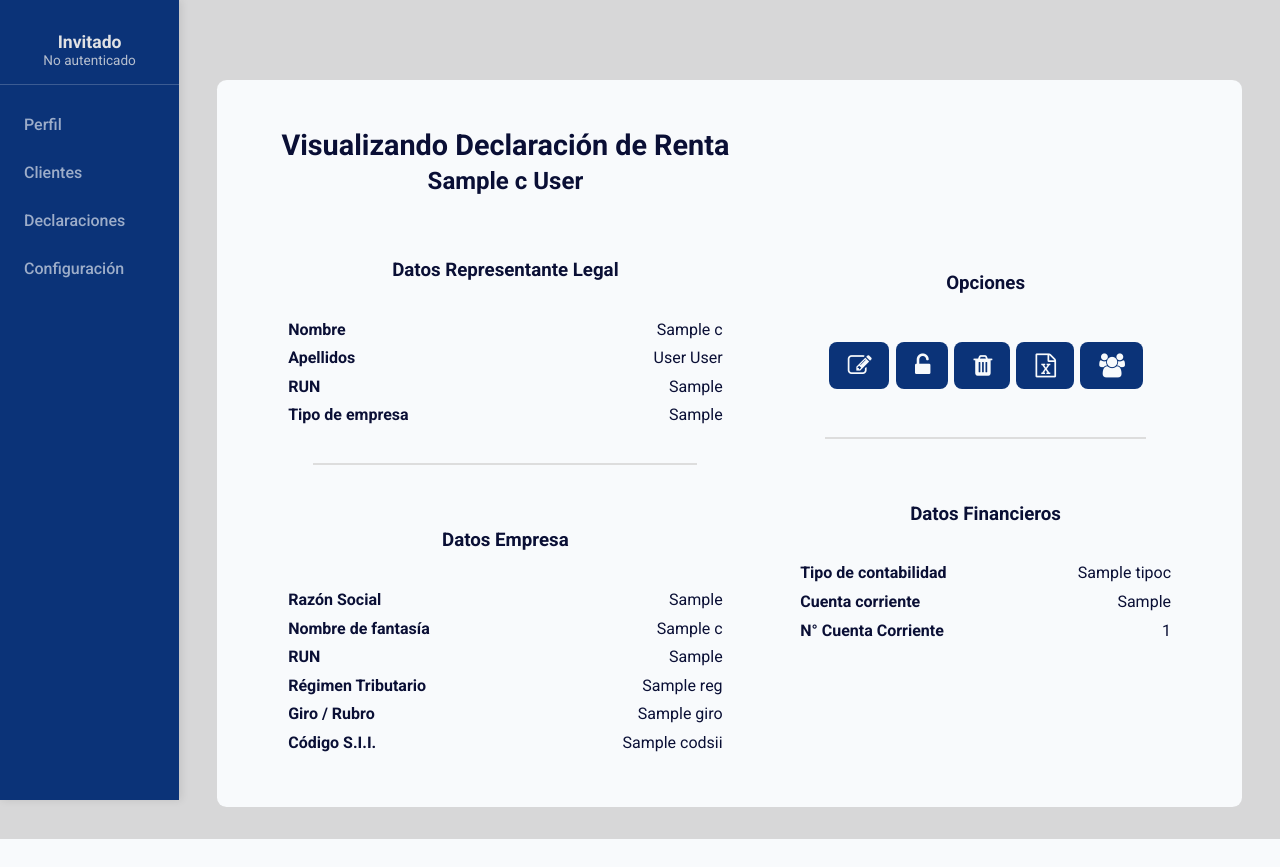
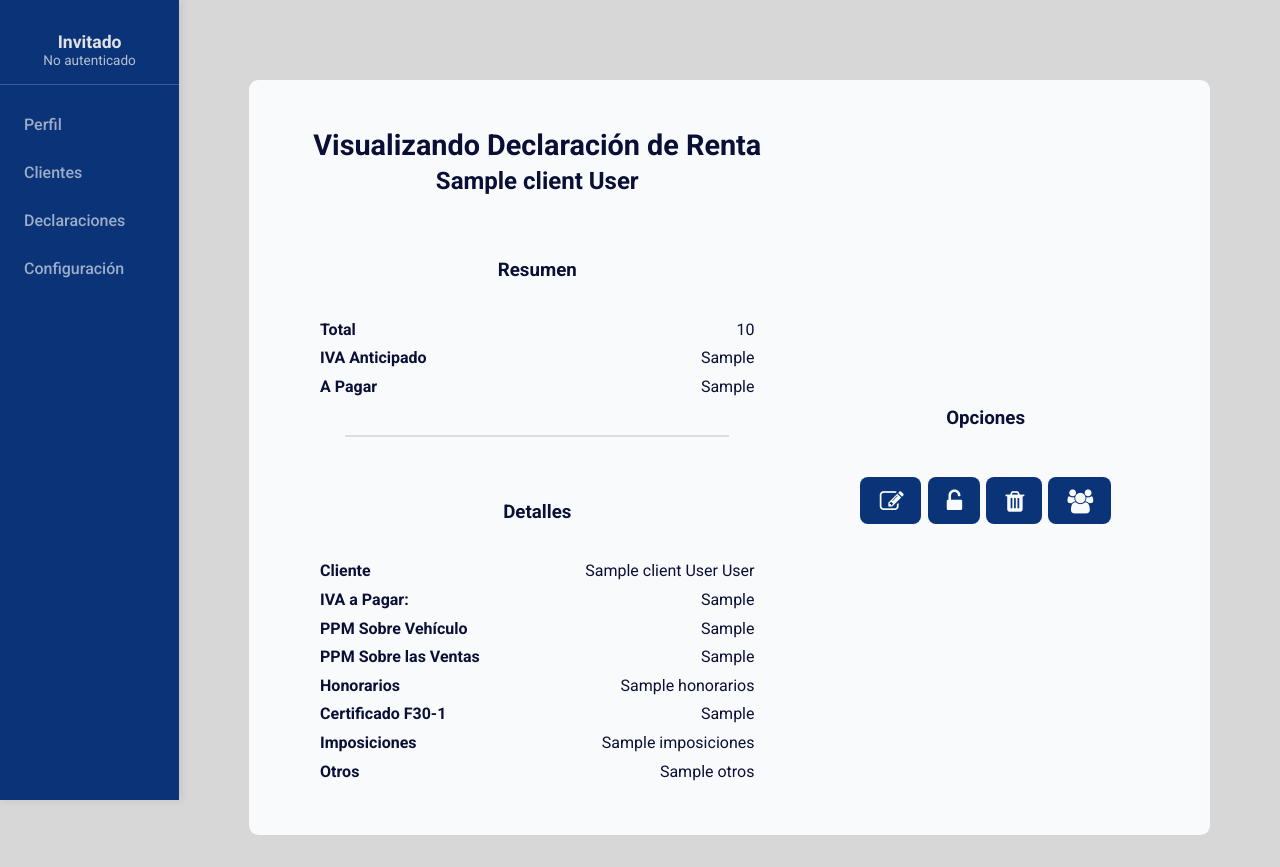
Before and after one commit to i-n-dra/cligest, a Django app: template src/gestion/templates/pagos/detail.html in a window 1280 px wide. Before the commit the page ends 839 px from the top, so only its background shows below. Run offline with Django 5.2, Linux system fonts and the light colour scheme; the template is opened without the code that fills it: most values are stand-ins (such as "Sample title", 1, 10 or a date in 2020); some libraries are stand-ins or nearby versions.

Commit message:
avance en pagos, create debería funcionar perfectamente. espero

```diff
--- a/src/gestion/static/css/base_styles.css
+++ b/src/gestion/static/css/base_styles.css
@@ -374,6 +374,14 @@ bdi { /* info hash de contraseña usuario */
     text-align: left;
     margin: .5rem 1rem;
     align-items: center;
+    flex-direction: row-reverse;
+    justify-content: flex-end;
+}
+
+.update-container td .errorlist {
+    margin: auto;
+    padding-left: 1rem;
+    max-width: 15rem;
 }
 
 .update-container .helptext, .update-container th label {
--- a/src/gestion/static/js/validations.js
+++ b/src/gestion/static/js/validations.js
@@ -58,11 +58,11 @@ async function suma_pagos() {
   let input_imposiciones = document.getElementById("id_imposiciones");
   let input_otros = document.getElementById("id_otros");
   let input_a_pagar = document.getElementById("id_a_pagar");
+  let input_total = document.getElementById("id_total");
 
-  // isNaN(input_iva1.value) ? input_iva1.value = 0 : input_iva1.value;
   const inputs = [
     input_iva1, input_iva2, input_ppm_vehiculo, input_ppm_ventas,
-    input_honorarios, input_f301, input_imposiciones, input_otros
+    input_honorarios, input_f301, input_imposiciones, input_otros, input_total
   ];
 
   inputs.forEach(input => {
@@ -72,15 +72,19 @@ async function suma_pagos() {
   });
 
   let total = 0;
-  total += (
+  total +=
     parseInt(input_iva1.value) +
-    parseInt(input_iva2.value) +
     parseInt(input_ppm_vehiculo.value) +
     parseInt(input_ppm_ventas.value) +
     parseInt(input_honorarios.value) +
     parseInt(input_f301.value) +
     parseInt(input_imposiciones.value) +
-    parseInt(input_otros.value)
-  );
+    parseInt(input_otros.value) +
+    parseInt(input_iva2.value);
+
+  input_total.value = total;
+
+  total -= parseInt(input_iva2.value);
+
   input_a_pagar.value = total;
 }
--- a/src/gestion/templates/pagos/detail.html
+++ b/src/gestion/templates/pagos/detail.html
@@ -8,79 +8,60 @@
 <div class='detail-container'>
     <div>
         <h1>Visualizando Declaración de Renta</h1>
-        <h2>{{ c.nombre_rep_legal }} {{ c.last_name_1_rep_legal }}</h2>
-        {% if c %}
-        <h3>Datos Representante Legal</h3>
+        <h2>{{ p.client.nombre_rep_legal }} {{ p.client.last_name_1_rep_legal }}</h2>
+        {% if p %}
+
+        <h3>Resumen</h3>
         <table class="detail-table">
             <tr>
-                <th>Nombre</th>
-                <td>{{ c.nombre_rep_legal }}</td>
-            </tr>
-                <th>Apellidos</th>
-                <td>{{ c.last_name_1_rep_legal }} {{ c.last_name_2_rep_legal }}</td>
-            </tr>
-                <th>RUN</th>
-                <td>{{ c.run_rep_legal }}</td>
+                <th>Total</th>
+                <td>{{ p.total }}</td>
             </tr>
             <tr>
-                <th>Tipo de empresa</th>
-                <td>{{ c.tipo_empresa }}</td>
+                <th>IVA Anticipado</th>
+                <td>{{ p.iva_anticipado }}</td>
+            </tr>
+            <tr>
+                <th>A Pagar</th>
+                <td>{{ p.a_pagar }}</td>
             </tr>
         </table>
 
         <hr class="solid-divider">
 
-        <h3>Datos Empresa</h3>
+        <h3>Detalles</h3>
         <table class="detail-table">
             <tr>
-                <th>Razón Social</th>
-                {% if c.razon_social %}
-                <td>{{ c.razon_social }}</td>
-                {% else %}
-                <td>No tiene</td>
-                {% endif %}
+                <th>Cliente</th>
+                <td>{{ p.client.nombre_rep_legal }} {{ p.client.last_name_1_rep_legal }} {{ p.client.last_name_2_rep_legal }}</td>
             </tr>
             <tr>
-                <th>Nombre de fantasía</th>
-                {% if c.nombre_fantasia %}
-                <td>{{ c.nombre_fantasia }}</td>
-                {% else %}
-                <td>No tiene</td>
-                {% endif %}
+                <th>IVA a Pagar:</th>
+                <td>{{ p.iva_a_pagar }}</td>
             </tr>
             <tr>
-                <th>RUN</th>
-                <td>{{ c.run_empresa }}</td>
+                <th>PPM Sobre Vehículo</th>
+                <td>{{ p.ppm_vehiculo }}</td>
             </tr>
             <tr>
-                <th>Régimen Tributario</th>
-                <td>
-                <ul>
-                    {% for reg in c.reg_tributario.all %}
-                    <li style="list-style: none;">{{ reg.name }}</li>
-                    {% endfor %}
-                </ul>
-                </td>
+                <th>PPM Sobre las Ventas</th>
+                <td>{{ p.ppm_ventas }}</td>
             </tr>
             <tr>
-                <th>Giro / Rubro</th>
-                <td>
-                <ul>
-                    {% for giro in c.giro_rubro.all %}
-                    <li style="list-style: none;">{{ giro.name }}</li>
-                    {% endfor %}
-                </ul>
-                </td>
+                <th>Honorarios</th>
+                <td>{{ p.honorarios }}</td>
             </tr>
             <tr>
-                <th>Código S.I.I.</th>
-                <td>
-                <ul>
-                    {% for codsii in c.codigo_sii.all %}
-                    <li style="list-style: none;">{{ codsii }}</li>
-                    {% endfor %}
-                </ul>
-                </td>
+                <th>Certificado F30-1</th>
+                <td>{{ p.f301 }}</td>
+            </tr>
+            <tr>
+                <th>Imposiciones</th>
+                <td>{{ p.imposiciones }}</td>
+            </tr>
+            <tr>
+                <th>Otros</th>
+                <td>{{ p.otros }}</td>
             </tr>
         </table>
     </div>
@@ -88,41 +69,19 @@
     <div>
         <h3>Opciones</h3>
         <div>
-            <a href="{% url "update_client" c.id %}" class='detail-button' title='Editar cliente'>
+            <a href="{% url "update_pago" p.id %}" class='detail-button' title='Editar declaración'>
                 <i class="fa fa-pencil-square-o" style="font-size:24px; padding-left:.1rem"></i>
             </a>
             <a href="" class='detail-button' title='Editar claves'>
                 <i class="fa fa-unlock-alt" style="font-size:24px; padding-left:.1rem"></i>
             </a>
-            <a href="{% url "delete_client" c.id %}" class='detail-button' title='Eliminar cliente'>
+            <a href="{% url "delete_pago" p.id %}" class='detail-button' title='Eliminar declaración'>
                 <i class="fa fa-trash" style="font-size:24px; padding-left:.1rem"></i>
             </a>
-            <a href="" class='detail-button' title='Exportar'>
-                <i class="fa fa-file-excel-o" style="font-size:24px; padding-left:.1rem"></i>
-            </a>
-            <a href="{% url "list_clients" %}" class='detail-button' title='Volver a la lista de clientes'>
+            <a href="{% url "list_pagos" %}" class='detail-button' title='Volver a declaraciones'>
                 <i class="fa fa-users" style="font-size:24px; padding-left:.1rem"></i>
             </a>
         </div>
-
-        <hr class="solid-divider">
-
-        <h3>Datos Financieros</h3>
-        <table class="detail-table">
-                <tr>
-                    <th>Tipo de contabilidad</th>
-                    {% for tipoc in c.tipo_contabilidad.all %}
-                    <td>{{ tipoc.name }}</td>
-                    {% endfor %}
-                </tr>
-                    <th>Cuenta corriente</th>
-                    <td>{{ c.cuenta_corriente }}</td>
-                </tr>
-                <tr>
-                    <th>N° Cuenta Corriente</th>
-                    <td>{{ c.n_cuenta_corriente }}</td>
-                </tr>
-        </table>
     </div>
     {% else %}
     <h3>La declaración de renta no pudo ser encontrada.</h3>
--- a/src/gestion/templates/pagos/update.html
+++ b/src/gestion/templates/pagos/update.html
@@ -5,9 +5,10 @@
 {% endblock title %}
 
 {% block content %}
-<div class='list-container'>
+<div class='update-container'>
     <h1>Editar Declaración de Renta</h1>
-    <form action="" method="post">
+    <h2>{{ object.client.nombre_rep_legal }} {{ object.client.last_name_1_rep_legal }}</h2>
+    <form action="" method="post" class="form">
         <table>
             {% csrf_token %}
             {{ form.as_table }}
--- a/src/gestion/urls.py
+++ b/src/gestion/urls.py
@@ -36,4 +36,6 @@ urlpatterns = [
     path("create-pago/", PagosCreateView.as_view(), name="create_pago"),
     path("update-pago/<int:pk>", PagosUpdateView.as_view(), name="update_pago"),
     path("detail-pago/<int:pk>", PagosDetailView.as_view(), name="detail_pago"),
+    path("delete-pago/<int:pk>", PagosDeleteView.as_view(), name="delete_pago"),
+    path("export-pagos/", views.ClientExport, name="export_pagos"),
 ]
```
Also changed, not shown: src/gestion/forms.py (+30 -0 lines), src/gestion/models.py (+6 -3 lines), src/gestion/templates/pagos/delete.html (added, +30 -0 lines), src/gestion/templates/pagos/list.html (+8 -0 lines), src/gestion/views.py (+34 -7 lines), src/cligest/resources/db.sqlite3, src/gestion/migrations/0027_pagoscliente_total_alter_pagoscliente_f301_and_more.py (added).
